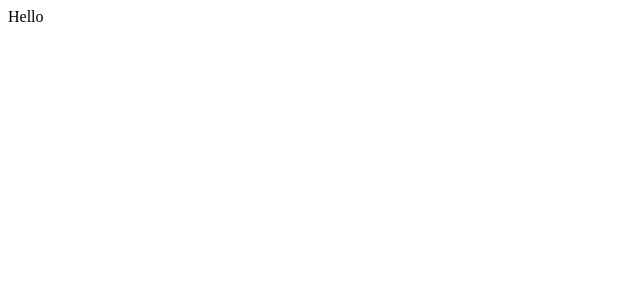
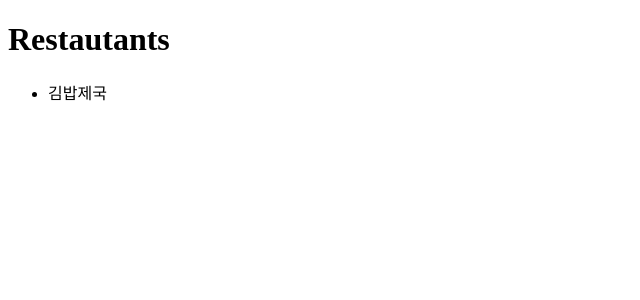
Before and after one commit to CodeSoom/react-week4-assignment-2, a React app: page / in a window 1280 px wide. Shown: the top 300 px of the page, without its empty margins (0-640 px from the left). Built offline with nearby package versions, Linux system fonts and the light colour scheme; the HTML template or start-up script is replaced by a standard one.

Commit message:
Add Restaurants component

```diff
--- a/src/App.jsx
+++ b/src/App.jsx
@@ -1,7 +1,16 @@
+import Restaurants from './Restaurants';
+
 export default function App() {
+  const restaurants = [
+    {
+      id: 1, name: '김밥제국', category: '분식', address: '서울시 강남구 역삼동',
+    },
+  ];
+
   return (
     <div>
-      Hello
+      <h1>Restautants</h1>
+      <Restaurants restaurants={restaurants} />
     </div>
   );
 }
--- /dev/null
+++ b/src/Restaurants.jsx
@@ -0,0 +1,13 @@
+export default function Restaurants({
+  restaurants,
+}) {
+  return (
+    <ul>
+      {restaurants.map((restaurant) => (
+        <li key={restaurant.id}>
+          {restaurant.name}
+        </li>
+      ))}
+    </ul>
+  );
+}
```
Also changed, not shown: 2 other files (tests, documents, lock files or other folders).
